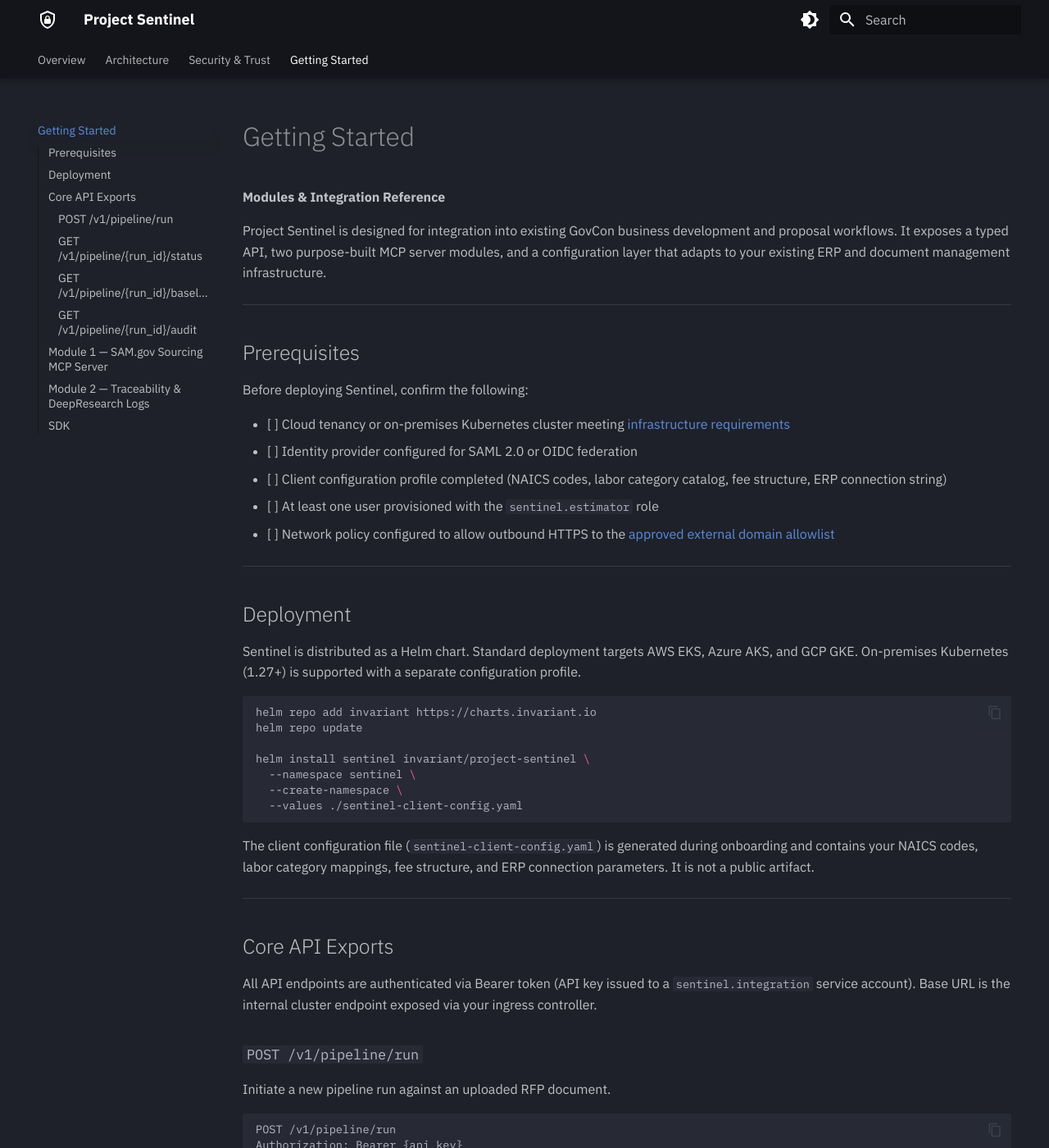
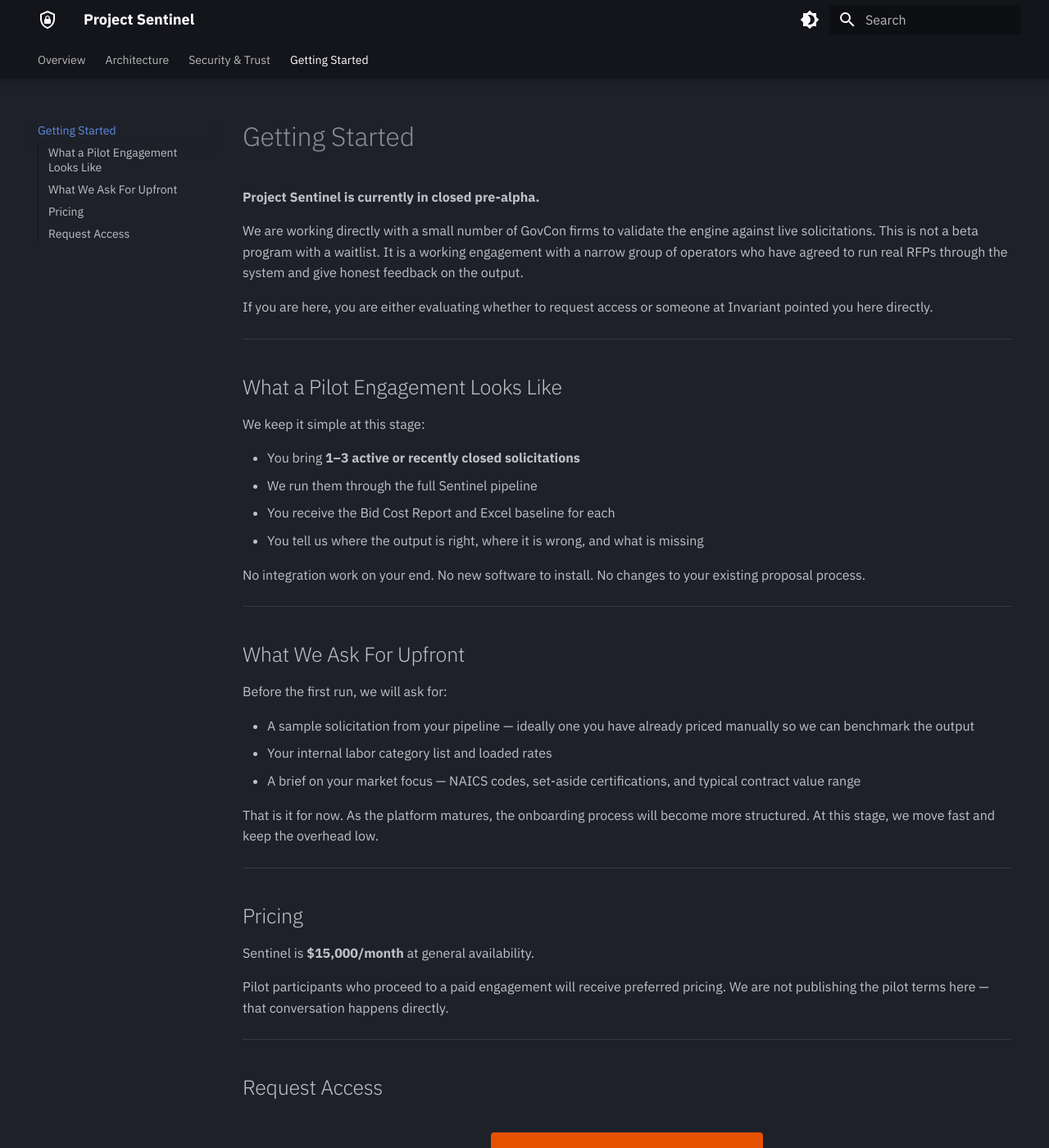
Before and after one commit to Sub2mval/Invariant, an MkDocs documentation site: the page built from docs/getting_started.md, in a window 1280 px wide and 1400 px high. Shown: the whole window at 82% size. Built offline with MkDocs 1.6.1 and Material for MkDocs 9.7.7, drawn with Linux system fonts in a browser that asks for light colours; some of the changed text lies outside the part shown.

Commit message:
Update getting_started.md

````diff
--- a/docs/getting_started.md
+++ b/docs/getting_started.md
@@ -2,222 +2,54 @@
 
 # Getting Started
 
-**Modules & Integration Reference**
+**Project Sentinel is currently in closed pre-alpha.**
 
-Project Sentinel is designed for integration into existing GovCon business development and proposal workflows. It exposes a typed API, two purpose-built MCP server modules, and a configuration layer that adapts to your existing ERP and document management infrastructure.
+We are working directly with a small number of GovCon firms to validate the engine against live solicitations. This is not a beta program with a waitlist. It is a working engagement with a narrow group of operators who have agreed to run real RFPs through the system and give honest feedback on the output.
+
+If you are here, you are either evaluating whether to request access or someone at Invariant pointed you here directly.
 
 ---
 
-## Prerequisites
+## What a Pilot Engagement Looks Like
 
-Before deploying Sentinel, confirm the following:
+We keep it simple at this stage:
 
-- [ ] Cloud tenancy or on-premises Kubernetes cluster meeting [infrastructure requirements](architecture.md)
-- [ ] Identity provider configured for SAML 2.0 or OIDC federation
-- [ ] Client configuration profile completed (NAICS codes, labor category catalog, fee structure, ERP connection string)
-- [ ] At least one user provisioned with the `sentinel.estimator` role
-- [ ] Network policy configured to allow outbound HTTPS to the [approved external domain allowlist](security_and_trust.md#external-research-agents-stage-c)
+- You bring **1–3 active or recently closed solicitations**
+- We run them through the full Sentinel pipeline
+- You receive the Bid Cost Report and Excel baseline for each
+- You tell us where the output is right, where it is wrong, and what is missing
+
+No integration work on your end. No new software to install. No changes to your existing proposal process.
 
 ---
 
-## Deployment
+## What We Ask For Upfront
 
-Sentinel is distributed as a Helm chart. Standard deployment targets AWS EKS, Azure AKS, and GCP GKE. On-premises Kubernetes (1.27+) is supported with a separate configuration profile.
-```bash
-helm repo add invariant https://charts.invariant.io
-helm repo update
+Before the first run, we will ask for:
 
-helm install sentinel invariant/project-sentinel \
-  --namespace sentinel \
-  --create-namespace \
-  --values ./sentinel-client-config.yaml
-```
+- A sample solicitation from your pipeline — ideally one you have already priced manually so we can benchmark the output
+- Your internal labor category list and loaded rates
+- A brief on your market focus — NAICS codes, set-aside certifications, and typical contract value range
 
-The client configuration file (`sentinel-client-config.yaml`) is generated during onboarding and contains your NAICS codes, labor category mappings, fee structure, and ERP connection parameters. It is not a public artifact.
+That is it for now. As the platform matures, the onboarding process will become more structured. At this stage, we move fast and keep the overhead low.
 
 ---
 
-## Core API Exports
+## Pricing
 
-All API endpoints are authenticated via Bearer token (API key issued to a `sentinel.integration` service account). Base URL is the internal cluster endpoint exposed via your ingress controller.
+Sentinel is **$15,000/month** at general availability.
 
-### `POST /v1/pipeline/run`
-
-Initiate a new pipeline run against an uploaded RFP document.
-```http
-POST /v1/pipeline/run
-Authorization: Bearer {api_key}
-Content-Type: multipart/form-data
-
-rfp_document: [binary]
-opportunity_id: "OPP-2025-0047"
-override_config: {}
-```
-
-**Response:**
-```json
-{
-  "run_id": "sntnl_run_a1b2c3d4",
-  "status": "stage_a_processing",
-  "opportunity_id": "OPP-2025-0047",
-  "created_at": "2025-09-12T14:32:00Z",
-  "hil_review_url": "https://your-sentinel-instance/review/sntnl_run_a1b2c3d4"
-}
-```
+Pilot participants who proceed to a paid engagement will receive preferred pricing. We are not publishing the pilot terms here — that conversation happens directly.
 
 ---
 
-### `GET /v1/pipeline/{run_id}/status`
+## Request Access
 
-Poll pipeline status. Poll interval should not exceed 1 request per 30 seconds.
-```json
-{
-  "run_id": "sntnl_run_a1b2c3d4",
-  "status": "awaiting_hil_approval",
-  "stage": "B",
-  "open_items": 23,
-  "covered_items": 41,
-  "hil_assigned_to": "j.smith@yourcompany.com",
-  "hil_deadline": "2025-09-14T14:32:00Z"
-}
-```
+<div style="text-align: center; margin: 2.5rem 0;">
+  <a href="https://forms.google.com/your-form-link-here" target="_blank" style="background-color: #e65100; color: white; padding: 14px 32px; font-size: 1rem; font-weight: 600; text-decoration: none; border-radius: 4px; letter-spacing: 0.03em;">
+    REQUEST PILOT ACCESS →
+  </a>
+</div>
 
-**Status values:** `stage_a_processing` → `awaiting_hil_approval` → `stage_c_research` → `stage_d_compiling` → `complete` → `failed`
-
----
-
-### `GET /v1/pipeline/{run_id}/baseline`
-
-Retrieve the compiled financial baseline after the run reaches `complete` status.
-```json
-{
-  "run_id": "sntnl_run_a1b2c3d4",
-  "opportunity_id": "OPP-2025-0047",
-  "baseline_locked_at": "2025-09-13T09:14:22Z",
-  "total_direct_cost": 4218750.00,
-  "total_loaded_cost": 5320000.00,
-  "line_items": 64,
-  "unresolved_items": 1,
-  "exports": {
-    "xlsx": "/v1/pipeline/sntnl_run_a1b2c3d4/export/xlsx",
-    "json": "/v1/pipeline/sntnl_run_a1b2c3d4/export/json",
-    "sql_push_status": "delivered"
-  }
-}
-```
-
----
-
-### `GET /v1/pipeline/{run_id}/audit`
-
-Retrieve the full audit log for a completed run, including HIL approval record and all source citations.
-```json
-{
-  "run_id": "sntnl_run_a1b2c3d4",
-  "hil_approval": {
-    "approved_by": "j.smith@yourcompany.com",
-    "approved_at": "2025-09-12T18:44:01Z",
-    "manifest_hash": "sha256:e3b0c44298fc1c149afb..."
-  },
-  "line_items": [
-    {
-      "wbs_id": "1.2.3",
-      "title": "Field Technician II – Year 1",
-      "price_selected": 87.50,
-      "price_unit": "per hour",
-      "source": "GSA MAS Schedule 70, Contract GS-35F-0119J",
-      "source_url": "https://www.gsaadvantage.gov/...",
-      "retrieved_at": "2025-09-12T20:11:44Z",
-      "competing_prices_considered": 3
-    }
-  ]
-}
-```
-
----
-
-## Module 1 — SAM.gov Sourcing MCP Server
-
-**Function:** Continuously retrieves and scores active SAM.gov solicitations against the client's configured capacity profile.
-
-The Sourcing module runs as a persistent MCP server process. It polls SAM.gov at a configurable interval, filters solicitations by NAICS code, set-aside type, place of performance, and contract value range, and scores each opportunity against the client's current pipeline load and past performance record.
-
-It does not bid on anything. It does not send notifications. It writes to a structured opportunity queue that your BD team reviews.
-```yaml
-sourcing_module:
-  poll_interval_hours: 6
-  naics_codes: ["541330", "541519", "237310"]
-  set_aside_types: ["8A", "SDVOSB", "WOSB", "FULL_AND_OPEN"]
-  contract_value_min: 5000000
-  contract_value_max: 200000000
-  place_of_performance_states: ["VA", "MD", "DC", "TX", "CA"]
-  scoring_weights:
-    past_performance_match: 0.35
-    naics_primary_match: 0.30
-    capacity_headroom: 0.20
-    incumbent_signal: 0.15
-```
-
-**Output:** Structured opportunity records pushed to the `sentinel.opportunities` table in your ERP or a standalone PostgreSQL schema.
-
----
-
-## Module 2 — Traceability & DeepResearch Logs
-
-**Function:** Provides a structured audit trail of every constraint evaluated and every pricing decision made during a pipeline run.
-
-Every Stage C agent writes a research log record for each line item it prices. The Traceability module indexes these records and exposes them via API and a read-only UI component that can be embedded in your proposal management system.
-
-Each traceability record contains:
-
-- The specification string used to query external sources
-- All sources queried and prices found
-- The selection rationale (lowest verifiable price meeting spec)
-- The constraint check result (met / violated / unresolvable)
-- The agent run ID and timestamp
-
-This log is the artifact your pricing analyst attaches to the cost volume as substantiation. It is not a summary. It is a machine-generated evidence record.
-```bash
-# Retrieve traceability log for a specific line item
-GET /v1/pipeline/{run_id}/trace/{wbs_id}
-
-# Export full DeepResearch log as PDF attachment
-GET /v1/pipeline/{run_id}/trace/export/pdf
-```
-
----
-
-## SDK
-
-A Python SDK is available for teams integrating Sentinel into existing proposal automation workflows.
-```bash
-pip install sentinel-sdk
-```
-```python
-from sentinel import SentinelClient
-
-client = SentinelClient(
-    base_url="https://sentinel.yourcompany.internal",
-    api_key="sk_live_..."
-)
-
-# Initiate a pipeline run
-run = client.pipeline.run(
-    rfp_path="./solicitations/W912DY-25-R-0004.pdf",
-    opportunity_id="OPP-2025-0047"
-)
-
-# Poll until HIL approval is required
-run.wait_for_stage("awaiting_hil_approval")
-print(f"HIL review required: {run.hil_review_url}")
-
-# After approval, wait for completion and retrieve baseline
-run.wait_for_completion()
-baseline = run.get_baseline()
-print(f"Total loaded cost: ${baseline.total_loaded_cost:,.2f}")
-```
-
----
-
-!!! question "Ready to run your first solicitation?"
-    Contact your Invariant solutions engineer or [request pilot access](index.md#pilot-access) to receive your client configuration file and deployment credentials.
+!!! note ""
+    We read every request personally. If the timing is right, we will reach out to schedule a call. If it is not, we will tell you that directly.
````
